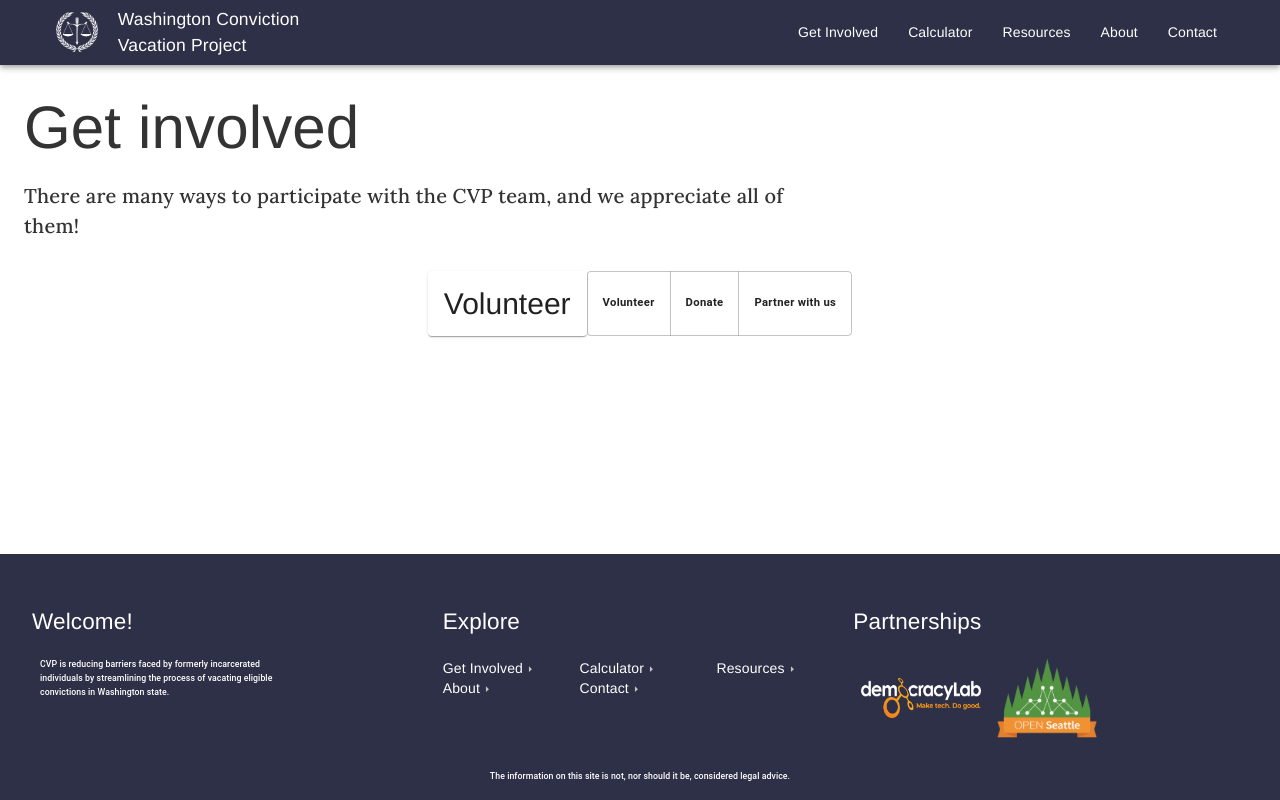
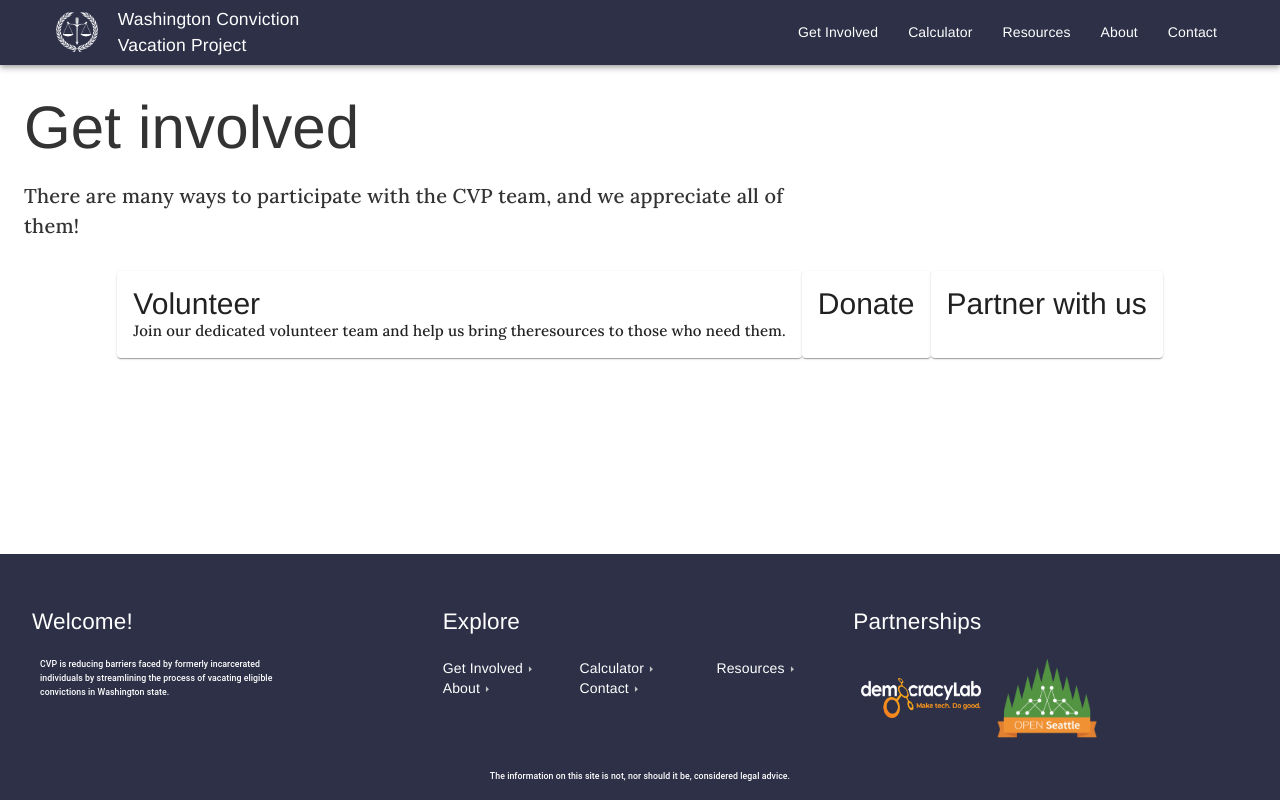
Before and after one commit to openseattle/clearviction-v1, a React (Create React App) app: page /get_involved in a window 1280 px wide. Built offline with nearby package versions, Linux system fonts and the light colour scheme.

Commit message:
rough card design

```diff
--- a/src/Pages/GetInvolvedPage.jsx
+++ b/src/Pages/GetInvolvedPage.jsx
@@ -1,9 +1,33 @@
-import { Button, ButtonGroup, Container, Box, Card, CardActionArea, CardContent, Typography } from "@material-ui/core";
+import {
+  Button,
+  ButtonGroup,
+  Container,
+  Box,
+  Card,
+  CardActionArea,
+  CardContent,
+  Typography,
+} from "@material-ui/core";
 import { Route, Link as RouterLink } from "react-router-dom";
 import HeroPanel from "../Components/HeroPanel";
 import DonatePage from "./DonatePage";
 import PartnerPage from "./PartnerPage";
 import VolunteerPage from "./VolunteerPage";
+
+const subPages = [
+  {
+    name: "Volunteer",
+    link: "/get_involved/volunteer",
+    desc: "Join our dedicated volunteer team and help us bring theresources to those who need them.",
+  },
+  {
+      name: "Donate"
+  },
+  {
+      name: "Partner with us"
+  }
+
+];
 
 const GetInvolvedPage = () => {
   return (
@@ -15,21 +39,16 @@ const GetInvolvedPage = () => {
         }
       />
       <Box display={"flex"} justifyContent={"center"}>
-          <Card component={RouterLink} to="/">
+        {subPages.map((pageCard) => (
+          <Card key={pageCard.name} component={RouterLink} to={pageCard.link}>
             <CardActionArea>
               <CardContent>
-                      <Typography variant="h3">
-                          Volunteer
-                      </Typography>
+                <Typography variant="h3">{pageCard.name}</Typography>
+                <Typography variant="body1">{pageCard.desc}</Typography>
               </CardContent>
             </CardActionArea>
           </Card>
-
-        <ButtonGroup>
-          <Button to="/get_involved/volunteer" component={RouterLink}>Volunteer</Button>
-          <Button to="/get_involved/donate" component={RouterLink}>Donate</Button>
-          <Button to="/get_involved/partner-with-us" component={RouterLink}>Partner with us</Button>
-        </ButtonGroup>
+        ))}
       </Box>
 
       <Route exact path="/get_involved/volunteer">
```
Lines whose indentation alone changed are shown as unchanged.
